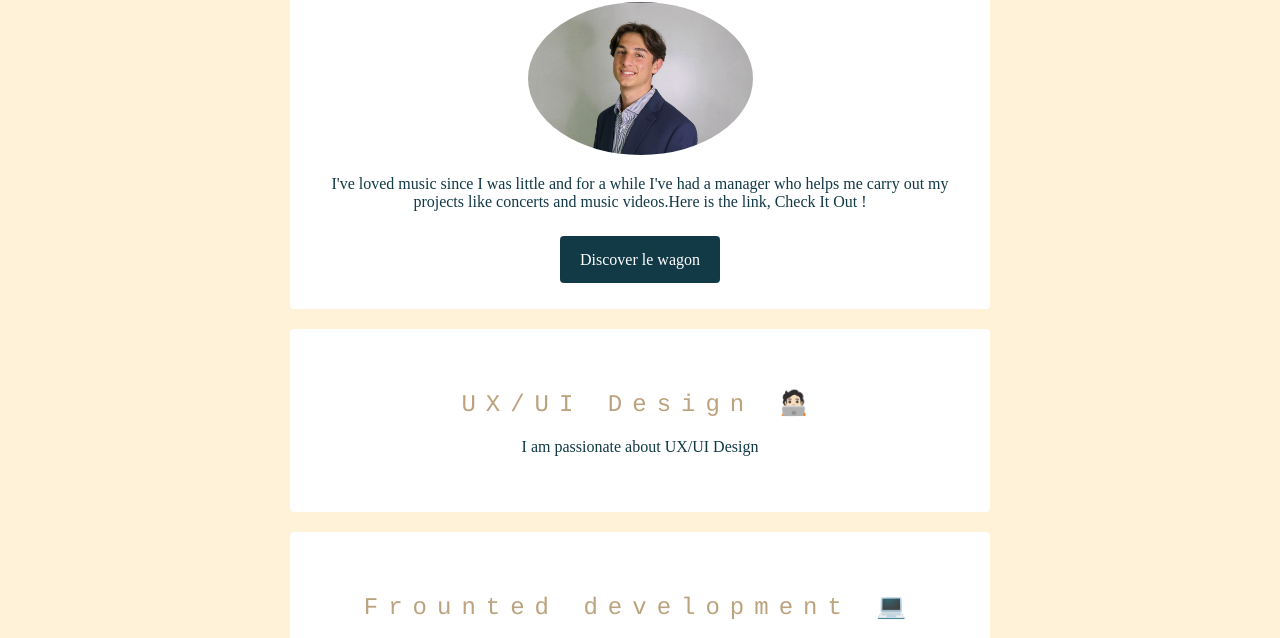
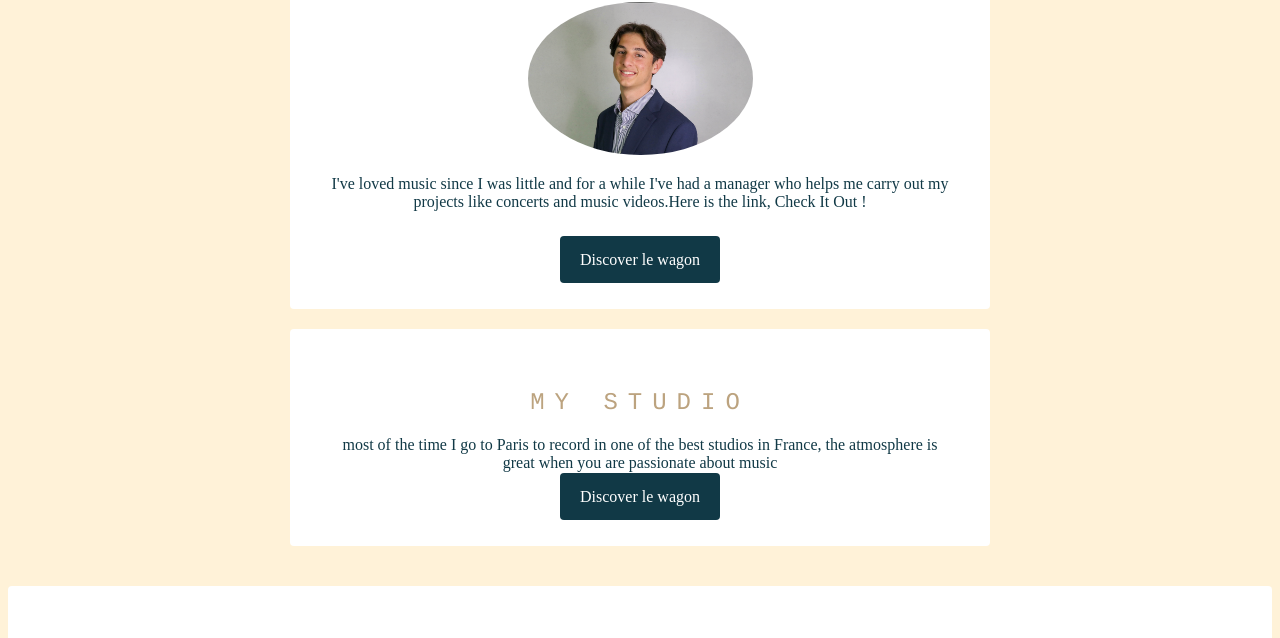
Before and after one commit to LILFLEEKY/My__profile, a plain HTML site: page index.html in a window 1280 px wide. Shown: the part 158-796 px from the top of the page. Drawn offline with Linux system fonts and the light colour scheme.

Commit message:
Update index.html

```diff
--- a/index.html
+++ b/index.html
@@ -24,10 +24,12 @@
 
 
       <div class="card-white">
-        <h2>UX/UI Design 🧑🏻‍💻</h2>
+        <h2>MY STUDIO</h2>
          <p>
-         I am passionate about UX/UI Design
+         most of the time I go to Paris to record in one of the best studios in France, the atmosphere is great when you are passionate about music
         </p>
+      <a href="https://youtu.be/zERRRnOT1s0?si=7UBJufyJOcxTB0bcm" class="btn-blue" target=_blank>Discover le wagon</a>
+      </div>
       </div>
 
       <div class="card-white">
```
